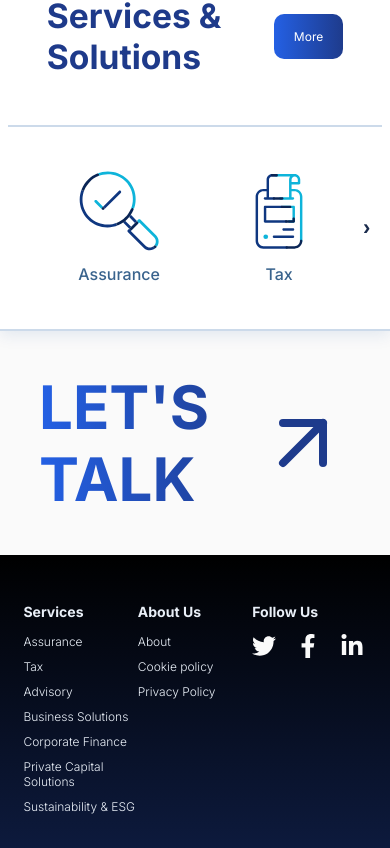
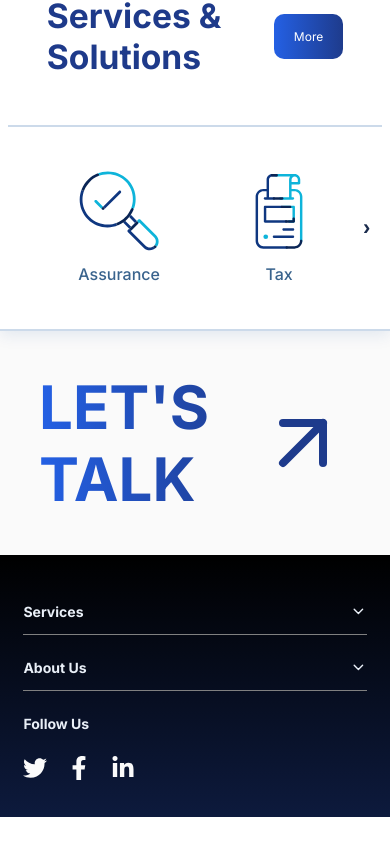
Before and after one commit to Muhammadsuleman31/axs-bridge, a Next.js app: page / in a window 390 px wide. Shown: the part 1131-1979 px from the top of the page. After the commit the page ends 1948 px from the top, so only its background shows below. Built offline with nearby package versions, Linux system fonts and the light colour scheme.

Commit message:
footer changes

```diff
--- a/app/component/Footer.js
+++ b/app/component/Footer.js
@@ -1,63 +1,141 @@
-import styles from "./Footer.module.css"
+"use client";
+import { useState, useRef, useEffect } from "react";
+import styles from "./Footer.module.css";
 import { FaTwitter, FaFacebookF, FaLinkedinIn } from "react-icons/fa";
-import { FiArrowUpRight } from "react-icons/fi";
+import { FiArrowUpRight, FiChevronDown } from "react-icons/fi";
+
 function Footer() {
+  const [openSection, setOpenSection] = useState(null);
+  const footerRef = useRef(null);
+
+  const toggleSection = (section) => {
+    setOpenSection((prev) => (prev === section ? null : section));
+  };
+
+  const isOpen = (section) => openSection === section;
+
+  // -------------------------
+  // AUTO CLOSE WHEN CLICKING OUTSIDE
+  // -------------------------
+  useEffect(() => {
+    const handleClickOutside = (e) => {
+      if (footerRef.current && !footerRef.current.contains(e.target)) {
+        setOpenSection(null); // close all sections
+      }
+    };
+
+    document.addEventListener("click", handleClickOutside);
+    return () => document.removeEventListener("click", handleClickOutside);
+  }, []);
+
   return (
     <>
       <a>
         <div className={styles.talk}>
           <div className="gradient-text"><h1>LET'S TALK</h1></div>
           <div className={styles.arrowContainer}>
-           <div href="#" className={styles.arrowLink}>
+            <div className={styles.arrowLink}>
               <FiArrowUpRight className={styles.arrowIcon} />
             </div>
           </div>
         </div>
       </a>
-    <section>
+
+      <section ref={footerRef}>
         <div className={styles.footer}>
+
+          {/* Logo Section */}
           <div className={styles.section1}>
             <img src="inverted.png" alt="PKF Logo" className={styles.logo} />
+          </div>
 
+          {/* SERVICES */}
+          <div className={styles.section2}>
+            <div
+              className={styles.sectionheading}
+              onClick={() => toggleSection("services")}
+            >
+              <h3>Services</h3>
+              <FiChevronDown
+                className={`${styles.chevron} ${
+                  isOpen("services") ? styles.rotate : ""
+                }`}
+              />
             </div>
-            <div className={styles.section2}>
-                <div className={styles.sectionheading}><h3>Services</h3></div>
-                <div className={styles.sectionlinks}>
-                    <a><div>Assurance</div></a>
-                    <a><div>Tax</div></a>
-                    <a><div>Advisory</div></a>
-                    <a><div>Business Solutions</div></a>
-                    <a><div>Corporate Finance</div></a>
-                    <a><div>Private Capital Solutions</div></a>
-                    <a><div>Sustainability & ESG</div></a>
+
+            <div
+              className={`${styles.sectionlinks} ${
+                isOpen("services") ? styles.open : ""
+              }`}
+            >
+              <a>Assurance</a>
+              <a>Tax</a>
+              <a>Advisory</a>
+              <a>Business Solutions</a>
+              <a>Corporate Finance</a>
+              <a>Private Capital Solutions</a>
+              <a>Sustainability & ESG</a>
             </div>
           </div>
+
+          {/* ABOUT */}
           <div className={styles.section3}>
-                <div className={styles.sectionheading}><h3>About Us</h3></div>
-                <div className={styles.sectionlinks}>
-                    <a><div>About</div></a>
-                    <a><div>Cookie policy</div></a>
-                    <a><div>Privacy Policy</div></a>
+            <div
+              className={styles.sectionheading}
+              onClick={() => toggleSection("about")}
+            >
+              <h3>About Us</h3>
+              <FiChevronDown
+                className={`${styles.chevron} ${
+                  isOpen("about") ? styles.rotate : ""
+                }`}
+              />
+            </div>
+
+            <div
+              className={`${styles.sectionlinks} ${
+                isOpen("about") ? styles.open : ""
+              }`}
+            >
+              <a>About</a>
+              <a>Cookie policy</a>
+              <a>Privacy Policy</a>
             </div>
           </div>
+
+          {/* SOCIAL */}
           <div className={styles.section4}>
-                 <div className={styles.sectionheading}><h3>Follow Us</h3></div>
-                  <div className={styles.socialIcons}>
-                         <a href="https://twitter.com" target="_blank" rel="noopener noreferrer">
-                           <FaTwitter size={24}  />
+            <div
+              className={styles.sectionheading}
+              onClick={() => toggleSection("social")}
+            >
+              <h3>Follow Us</h3>
+              {/* <FiChevronDown
+                className={`${styles.chevron} ${
+                  isOpen("social") ? styles.rotate : ""
+                }`}
+              /> */}
+            </div>
+
+            <div
+              className={`${styles.socialIcons} ${
+                isOpen("social") ? styles.open : styles.open
+              }`}
+            >
+              <a href="https://twitter.com" target="_blank">
+                <FaTwitter size={24} />
               </a>
-                         <a href="https://facebook.com" target="_blank" rel="noopener noreferrer">
+              <a href="https://facebook.com" target="_blank">
                 <FaFacebookF size={24} />
               </a>
-                         <a href="https://linkedin.com" target="_blank" rel="noopener noreferrer">
+              <a href="https://linkedin.com" target="_blank">
                 <FaLinkedinIn size={24} />
               </a>
             </div>
+          </div>
 
         </div>
-        </div>
       </section>
-
     </>
   );
 }
--- a/app/component/Footer.module.css
+++ b/app/component/Footer.module.css
@@ -110,7 +110,7 @@
 }
 
 .sectionlinks{
-    font-size: 1rem;
+    font-size: 1.1rem;
 }
 
 @media (max-width: 1000px) {
@@ -132,3 +132,66 @@
   font-size: 8rem;
 }
   }
+
+  @media (max-width: 486px) {
+
+       .footer{
+    display: grid;
+    grid-template-columns: 1fr;
+    padding: 4vh 6vw;
+  }
+   .sectionheading {
+    cursor: pointer;
+  }
+
+  /* Collapsed state */
+  .sectionlinks,
+  .socialIcons {
+    max-height: 0;
+    overflow: hidden;
+    opacity: 0;
+    transform: translateY(-5px);
+    transition: all 0.35s ease;
+  }
+
+  /* Expanded */
+  .open {
+    max-height: 500px;
+    opacity: 1;
+    transform: translateY(0);
+  }
+
+  }
+
+  /* Arrow icon beside section headings */
+.chevron {
+  display: none;
+}
+
+/* Only show on mobile */
+@media (max-width: 486px) {
+  .sectionheading {
+    cursor: pointer;
+    display: flex;
+    justify-content: space-between;
+    align-items: center;
+    border-bottom: 0.5px solid gray;
+    margin-bottom: 10px;
+  }
+
+  .section4 .sectionheading{
+ border-bottom:none;
+
+  }
+
+  .chevron {
+    display: block;
+    font-size: 1.4rem;
+    transition: transform 0.3s ease;
+  }
+
+  /* Rotates when section expands */
+  .rotate {
+    transform: rotate(180deg);
+  }
+}
--- a/app/component/navbar.module.css
+++ b/app/component/navbar.module.css
@@ -254,6 +254,10 @@
   flex-direction: column;
 }
 
+.subMenuHeader span {
+  font-size: 16px;
+}
+
 .subMenuContent div {
   font-size: 16px;
   font-weight: 300;
```
Lines whose indentation alone changed are shown as unchanged.
